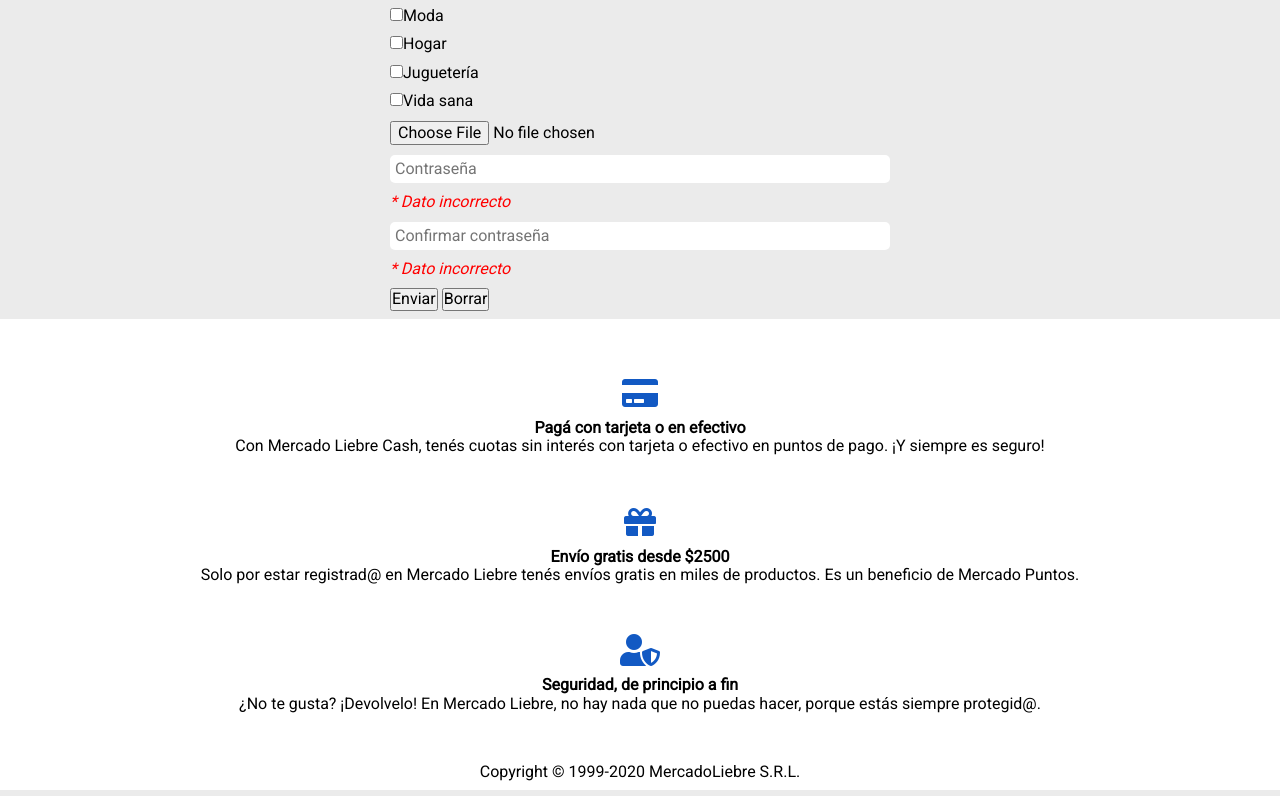
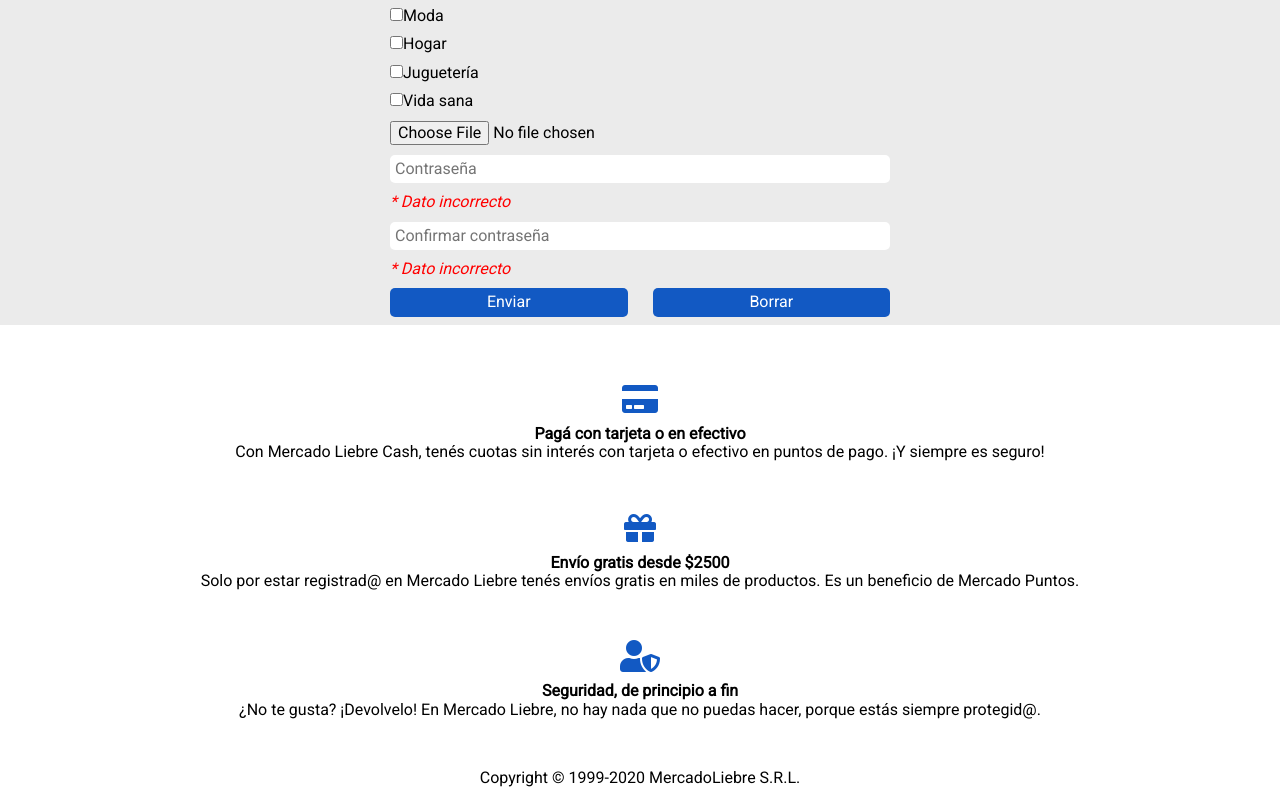
Before and after one commit to js-urquiza/mercadoliebre, a website: page views/register.html in a window 1280 px wide. Shown: the part 689-1485 px from the top of the page. Drawn offline with Linux system fonts and the light colour scheme.

Commit message:
Añadido de formato a botones del formulario register

```diff
--- a/public/css/styles.css
+++ b/public/css/styles.css
@@ -227,3 +227,18 @@
     font-style: italic;
     margin-bottom: 10px;
 }
+
+.botones-register {
+    width: 47.5%;
+    padding: 5px;
+    background-color:  #1259c3;
+    color: #FFF;
+    border: none;
+    border-radius: 5px;
+}
+
+.grupo-botones-register {
+    display: flex;
+    flex-wrap: wrap;
+    justify-content: space-between;
+}
--- a/views/register.html
+++ b/views/register.html
@@ -121,8 +121,10 @@
                 </label>
                 <p class="mensaje-error">* Dato incorrecto</p>
             </div>
-            <button type="submit">Enviar</button>
-            <button type="reset">Borrar</button>
+            <div class="grupo-botones-register">
+                <button class="botones-register" type="submit">Enviar</button>
+                <button class="botones-register" type="reset">Borrar</button>
+            </div>
         </form>
     </main>
     <footer class="p-8 bg-white">
```
